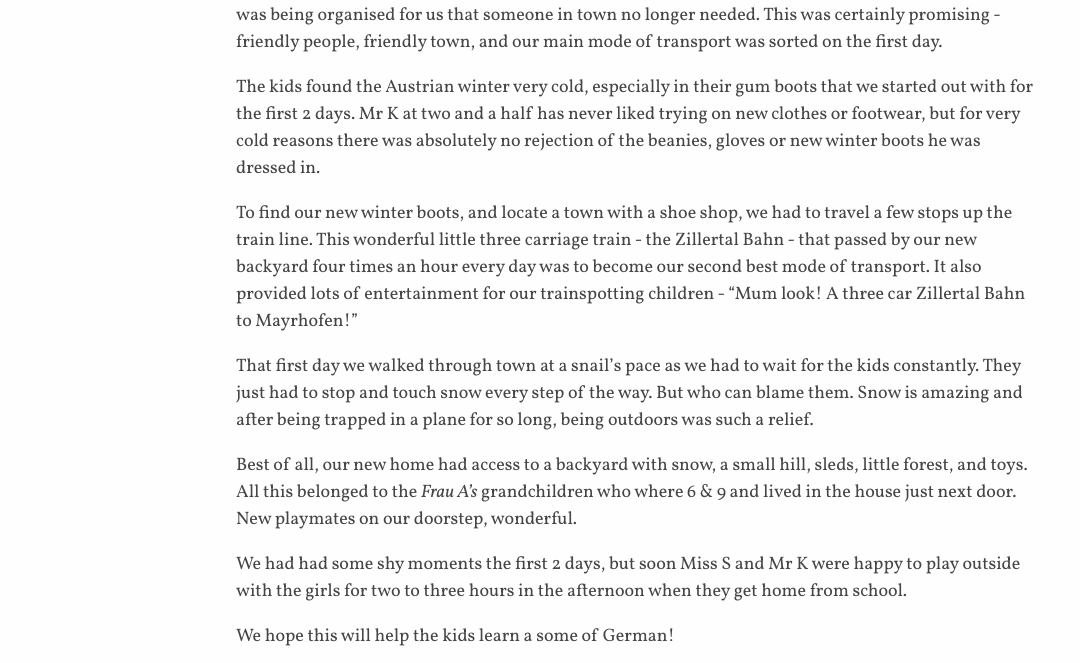
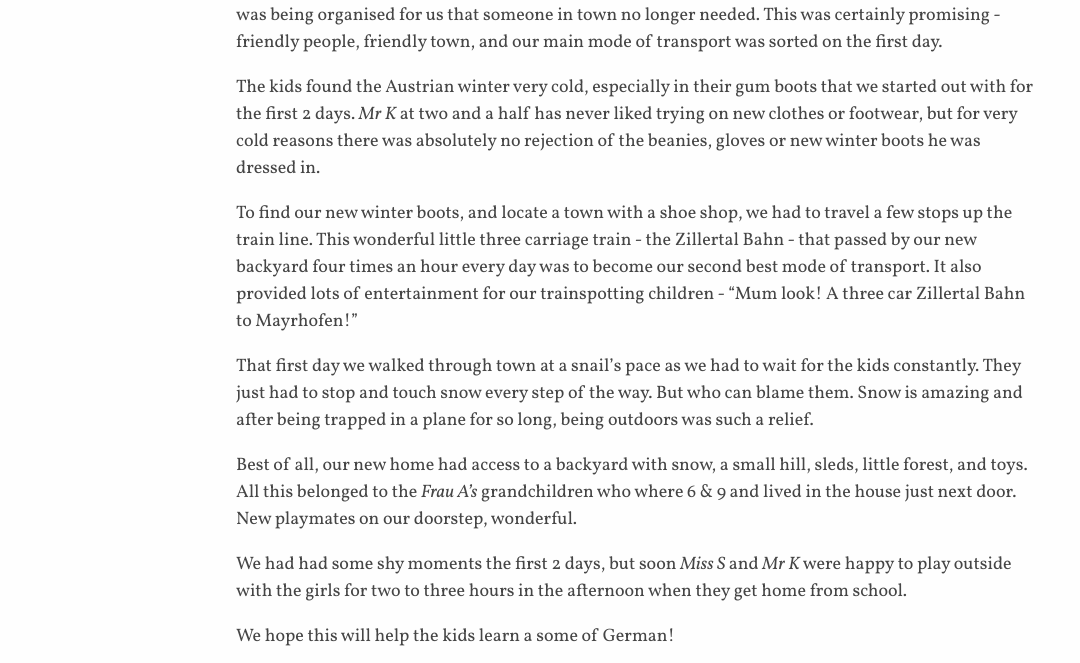
Before and after one commit to davekinkead/travel, a Jekyll site: the page built from _posts/2013-12-05-settling-in.md, in a window 1280 px wide and 900 px high. Shown: the part 228-891 px from the top of the window, without its empty margins (0-1080 px from the left). Built offline with Jekyll 4.4.1, drawn with Linux system fonts in a browser that asks for light colours; part of the change alters nothing that is shown; grey boxes are pictures that could not be loaded.

```diff
--- a/_posts/2013-12-05-settling-in.md
+++ b/_posts/2013-12-05-settling-in.md
@@ -8,7 +8,7 @@ categories: travel austria 2014
 
 The first day we where invited into _Frau A's_ apartment for a coffee and a chat, and oh my, we where a bit rusty in our German.  But we got by and within half an hour a few phone calls were made, a free pram was being organised for us that someone in town no longer needed.  This was certainly promising - friendly people, friendly town, and our main mode of transport was sorted on the first day.
 
-The kids found the Austrian winter very cold, especially in their gum boots that we started out with for the first 2 days. Mr K at two and a half has never liked trying on new clothes or footwear, but for very cold reasons there was absolutely no rejection of the beanies, gloves or new winter boots he was dressed in.
+The kids found the Austrian winter very cold, especially in their gum boots that we started out with for the first 2 days. _Mr K_ at two and a half has never liked trying on new clothes or footwear, but for very cold reasons there was absolutely no rejection of the beanies, gloves or new winter boots he was dressed in.
 
 To find our new winter boots, and locate a town with a shoe shop, we had to travel a few stops up the train line.  This wonderful little three carriage train - the Zillertal Bahn - that passed by our new backyard four times an hour every day was to become our second best mode of transport. It also provided lots of entertainment for our trainspotting children - "Mum look! A three car Zillertal Bahn to Mayrhofen!"
 
@@ -16,6 +16,11 @@ That first day we walked through town at a snail's pace as we had to wait for th
 
 Best of all, our new home had access to a backyard with snow, a small hill, sleds, little forest, and toys. All this belonged to the _Frau A's_ grandchildren who where 6 & 9 and lived in the house just next door. New playmates on our doorstep, wonderful.
 
-We had had some shy moments the first 2 days, but soon Miss S and Mr K were happy to play outside with the girls for two to three hours in the afternoon when they get home from school.
+We had had some shy moments the first 2 days, but soon _Miss S_ and _Mr K_ were happy to play outside with the girls for two to three hours in the afternoon when they get home from school.
 
 We hope this will help the kids learn a some of German!
+
+![Our street](/photos/IMG_1140.jpg)
+![Trainspotting](/photos/IMG_1152.jpg)
+![Train Chasing](/photos/IMG_1155.jpg)
+![Play time](/photos/IMG_1136.jpg)
```
Also changed, not shown: photos/IMG_1136.jpg (added), photos/IMG_1140.jpg (added), photos/IMG_1152.jpg (added), 1 other file.
